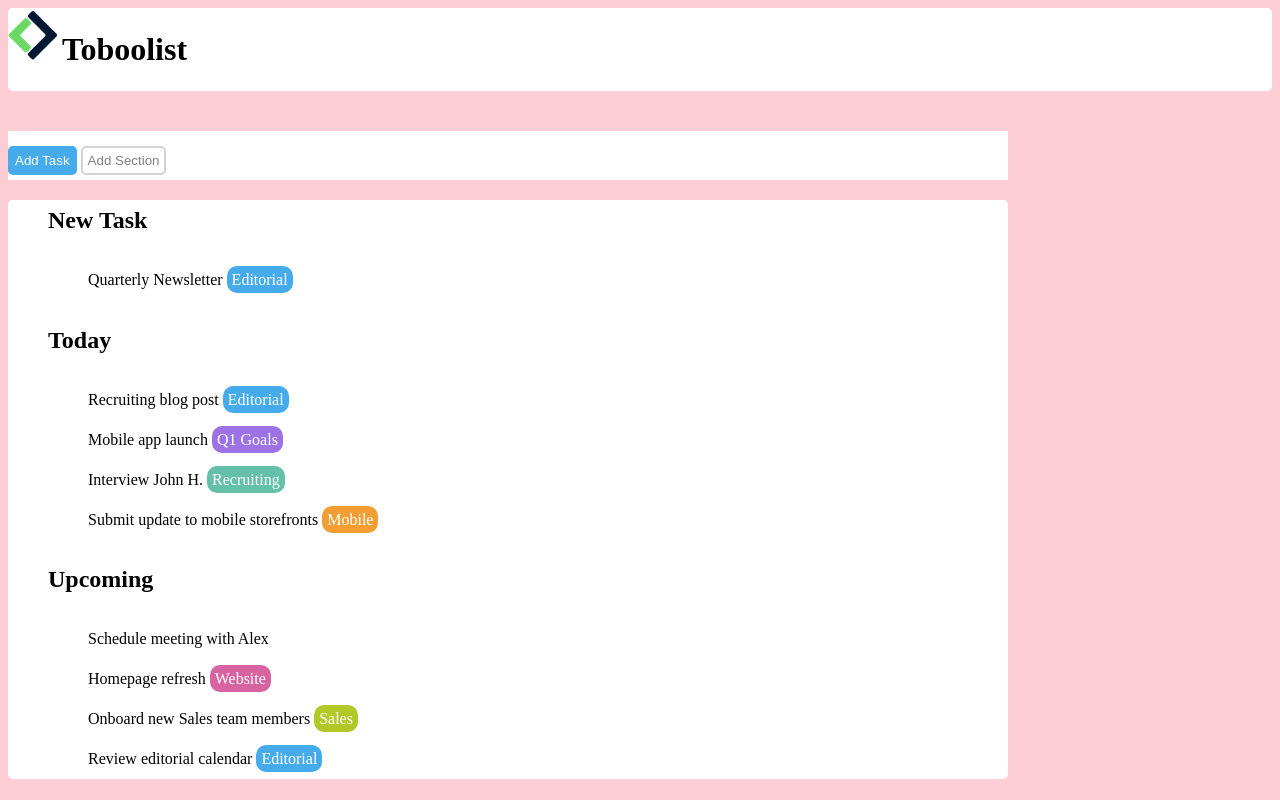
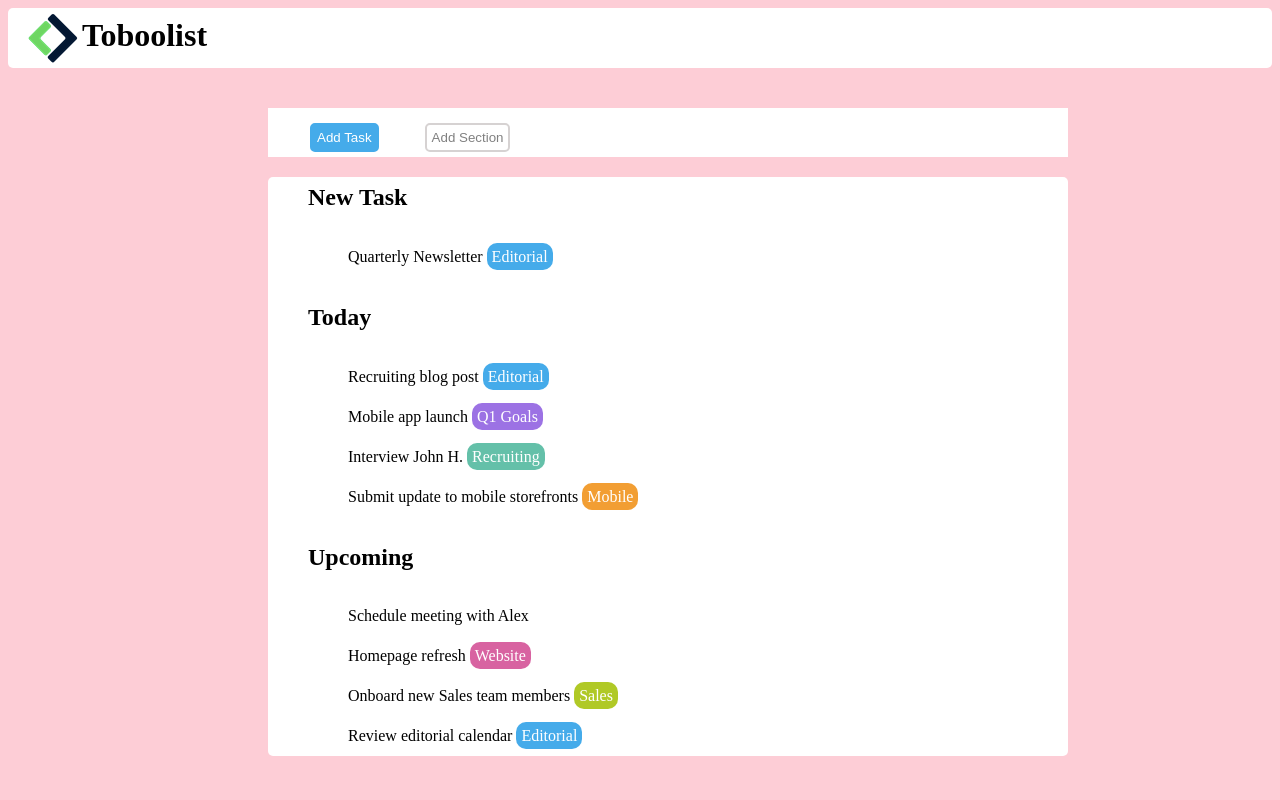
Before and after one commit to Gandalf93/html-css-toboolist, a plain HTML site: page index.html in a window 1280 px wide. Drawn offline with Linux system fonts and the light colour scheme.

Commit message:
add allineamento

```diff
--- a/css/style.css
+++ b/css/style.css
@@ -18,17 +18,28 @@ body {
 }
 
 #logo {
+    margin-top: 5px;
+    margin-bottom: 5px;
+    margin-left: 20px;
+    vertical-align: middle;
 
 }
 
 h1 {
     display: inline-block;
+    vertical-align:sub;
+    margin: 0px;
+
 }
 
 
 /* main */
 main{
-    width: 1000px;
+    width: 800px;
+    margin-left: 260px;
+
+
+
 }
 
 
@@ -38,6 +49,9 @@ main{
 .containermenu {
     background-color: white;
     margin-top: 40px;
+
+
+
 
 
 }
@@ -51,6 +65,7 @@ main{
     border-color:  #45ABEA;
     border-style: double;
     color: white;
+    margin-left: 42px;
 }
 
 #pulsante2 {
@@ -62,6 +77,8 @@ main{
     color: grey;
     border-color: rgb(214, 210, 210);
     border-style: double;
+    margin-left: 42px;
+
 }
 
 
@@ -74,6 +91,7 @@ main{
 .containerlista{
     background-color: white;
     border-radius: 5px;
+
 
 }
 
```
